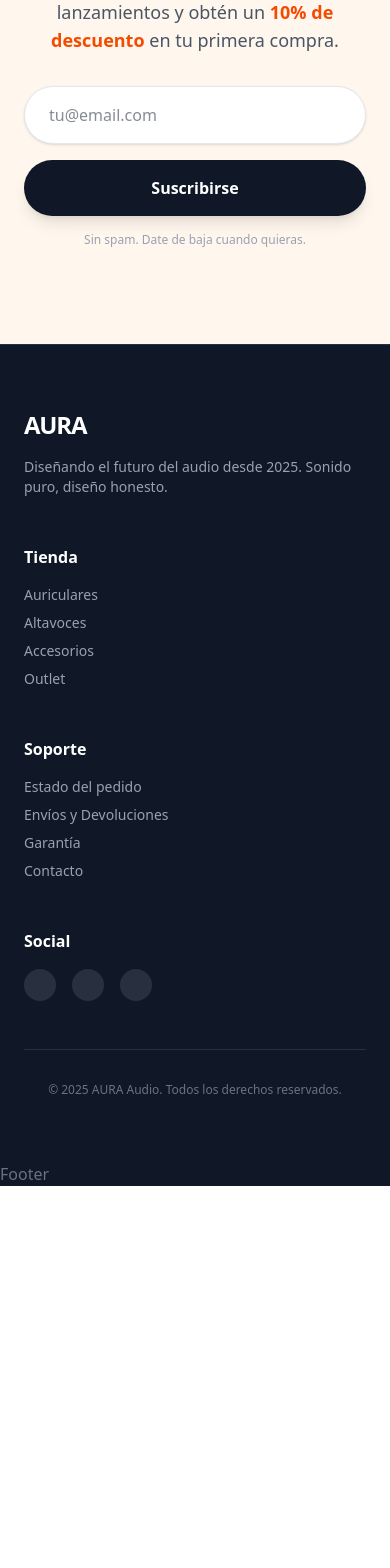
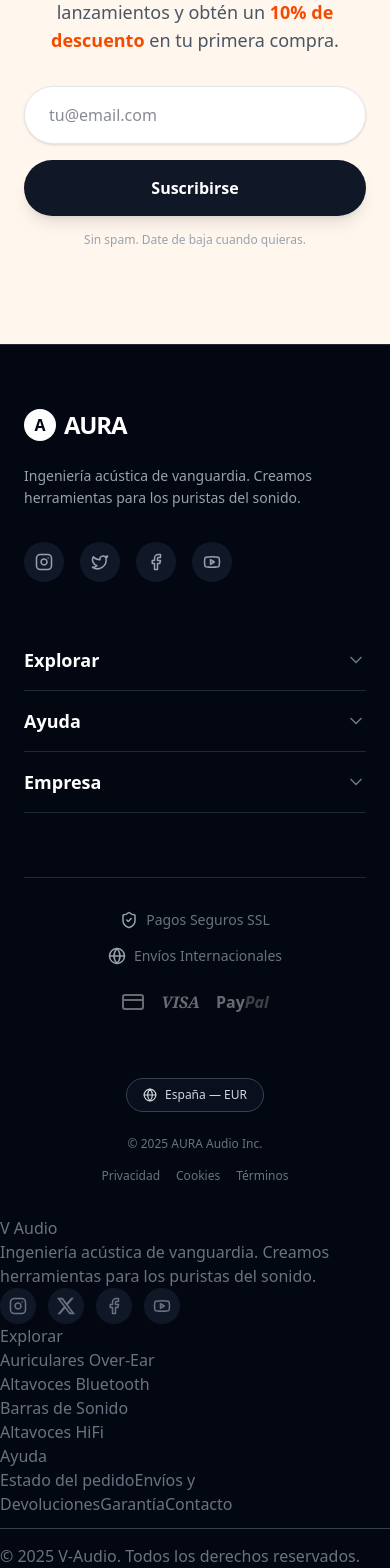
Before and after one commit to Radu-A/v-audio-store, a React (Vite) app in the folder client/: page /test in a window 390 px wide. Shown: the part 5269-6837 px from the top of the page. Before the commit the page ends 6455 px from the top, so only its background shows below. Built offline with nearby package versions, Linux system fonts and the light colour scheme.

Commit message:
add/x icon

```diff
--- a/client/src/components/Hero.jsx
+++ b/client/src/components/Hero.jsx
@@ -13,21 +13,21 @@ const HERO_SLIDES = [
     title: "Sonido gigante, un altavoz compacto",
     subtitle: "200 wattios de potencia para disfrutarlos donde quieras.",
     image:
-      "https://res.cloudinary.com/ds9uwjcs7/image/upload/v1763900159/Hero-Portable_mmwxfz.png",
+      "https://res.cloudinary.com/ds9uwjcs7/image/upload/v1765355961/v-roam-beast-white-hero_xc1ks5.png",
     cta: "Explorar Altavoces",
   },
   {
     title: "Música en estado puro",
     subtitle: "El sonido más fiel sobre el diseño más actual.",
     image:
-      "https://res.cloudinary.com/ds9uwjcs7/image/upload/v1763985705/Hero-HiFi-Light-Dark_epany8.png",
+      "https://res.cloudinary.com/ds9uwjcs7/image/upload/v1765355961/v-sense-mini-black-hero_oifdzy.png",
     cta: "Ver Artículo",
   },
   {
     title: "Una experiencia inmersiva",
     subtitle: "Vive el cine como nunca lo habías vivido antes.",
     image:
-      "https://res.cloudinary.com/ds9uwjcs7/image/upload/v1763975789/Hero-Soundbar_ohn3bx.png",
+      "https://res.cloudinary.com/ds9uwjcs7/image/upload/v1765355961/v-stage-cinema-black-hero_ak3dff.png",
     cta: "Ver Artículo",
   },
 ];
--- a/client/src/layout/Footer.jsx
+++ b/client/src/layout/Footer.jsx
@@ -1,7 +1,70 @@
-import React from "react";
+import { Link } from "react-router-dom";
+import { Instagram, Facebook, Youtube } from "lucide-react";
+
+// Componente del Icono X (Twitter)
+export const XIcon = ({ size = 24, className = "" }) => (
+  <svg
+    width={size}
+    height={size}
+    viewBox="0 0 24 24"
+    fill="currentColor"
+    xmlns="http://www.w3.org/2000/svg"
+    className={className}
+  >
+    <path d="M18.901 1.153h3.68l-8.04 9.19L24 22.846h-7.406l-5.8-7.584-6.638 7.584H.474l8.6-9.83L0 1.154h7.594l5.243 6.932ZM17.61 20.644h2.039L6.486 3.24H4.298Z" />
+  </svg>
+);
+
+const icons = [Instagram, XIcon, Facebook, Youtube];
+// const icons = [<Instagram />, <XIcon />, <Facebook />, <Youtube />];
 
 export default function Footer() {
   return (
-      <h2>Footer</h2>
+    <footer>
+      <div>
+        <div className="flex flex-col">
+          <h3>
+            <span>V</span> Audio
+          </h3>
+          <p>
+            Ingeniería acústica de vanguardia. Creamos herramientas para los
+            puristas del sonido.
+          </p>
+          <div className="flex gap-3">
+            {icons.map((Icon, i) => (
+              <a
+                href=""
+                className="flex justify-center items-center size-9 rounded-full bg-gray-900"
+              >
+                <Icon size={18} />
+              </a>
+            ))}
+          </div>
+        </div>
+        <div className="flex flex-col">
+          <h4>Explorar</h4>
+          <Link>Auriculares Over-Ear</Link>
+          <Link>Altavoces Bluetooth</Link>
+          <Link>Barras de Sonido</Link>
+          <Link>Altavoces HiFi</Link>
+        </div>
+        <div>
+          <h4>Ayuda</h4>
+          <Link>Estado del pedido</Link>
+          <Link>Envíos y Devoluciones</Link>
+          <Link>Garantía</Link>
+          <Link>Contacto</Link>
+        </div>
+        {/* <div>
+          <h4>Empresa</h4>
+          <Link>Sobre Nosotros</Link>
+          <Link>Sostenibilidad</Link>
+          <Link>Prensa</Link>
+          <Link>Carreras</Link>
+        </div> */}
+      </div>
+      <hr className="my-3 h-1 border-gray-700" />
+      <div>© 2025 V-Audio. Todos los derechos reservados.</div>
+    </footer>
   );
 }
--- a/client/src/layout/Layout.jsx
+++ b/client/src/layout/Layout.jsx
@@ -4,7 +4,7 @@ import Footer from "./Footer";
 
 export default function Layout() {
   return (
-    <div className="flex flex-col min-h-screen bg-gray-900">
+    <div className="flex flex-col min-h-screen bg-gray-950">
       <Header />
       <main className="flex-1">
         <Outlet />
--- a/client/src/pages/Test.jsx
+++ b/client/src/pages/Test.jsx
@@ -9,6 +9,14 @@ import {
   Play,
   ChevronRight,
   ChevronLeft,
+  Instagram,
+  Twitter,
+  Facebook,
+  Youtube,
+  Globe,
+  ShieldCheck,
+  CreditCard,
+  ChevronDown, // Nuevo import
 } from "lucide-react";
 
 // Mock Data para simular tus productos generados por IA
@@ -77,6 +85,45 @@ const App = () => {
   const [mobileMenuOpen, setMobileMenuOpen] = useState(false);
   const [currentSlide, setCurrentSlide] = useState(0);
 
+  // --- Lógica del Footer ---
+  const [footerOpen, setFooterOpen] = useState(null); // null, 'shop', 'support', 'company'
+
+  const toggleFooter = (section) => {
+    setFooterOpen(footerOpen === section ? null : section);
+  };
+
+  const FOOTER_LINKS = {
+    shop: {
+      title: "Explorar",
+      links: [
+        "Auriculares Over-Ear",
+        "In-Ear True Wireless",
+        "Altavoces Bluetooth",
+        "Soundbars",
+        "Ver Novedades",
+      ],
+    },
+    support: {
+      title: "Ayuda",
+      links: [
+        "Estado del pedido",
+        "Envíos y Devoluciones",
+        "Aura Care+ (Garantía)",
+        "Centro de Soporte",
+        "Contactar",
+      ],
+    },
+    company: {
+      title: "Empresa",
+      links: [
+        "Sobre Nosotros",
+        "Sostenibilidad",
+        "Prensa",
+        "Inversores",
+        "Carreras",
+      ],
+    },
+  };
   // Efecto para la navbar al hacer scroll
   useEffect(() => {
     const handleScroll = () => {
@@ -463,82 +510,132 @@ const App = () => {
         </div>
       </section>
 
-      {/* --- FOOTER --- */}
-      <footer className="bg-gray-900 text-white py-16 border-t border-white/10">
+      {/* --- SMART FOOTER --- */}
+      <footer className="bg-gray-950 text-white pt-16 pb-8 border-t border-gray-800">
         <div className="container mx-auto px-6">
-          <div className="grid grid-cols-1 md:grid-cols-4 gap-12">
-            <div className="space-y-4">
-              <h3 className="text-2xl font-bold tracking-tighter">AURA</h3>
-              <p className="text-gray-400 text-sm">
-                Diseñando el futuro del audio desde 2025. Sonido puro, diseño
-                honesto.
+          <div className="flex flex-col lg:flex-row gap-12 lg:gap-8 mb-16">
+            {/* 1. Brand Identity (Siempre visible y primero) */}
+            <div className="lg:w-1/3 space-y-6">
+              <div className="flex items-center gap-2">
+                <div className="w-8 h-8 rounded-full bg-white text-gray-950 flex items-center justify-center font-bold">
+                  A
+                </div>
+                <span className="text-2xl font-bold tracking-tighter">
+                  AURA
+                </span>
+              </div>
+              <p className="text-gray-400 text-sm leading-relaxed max-w-xs">
+                Ingeniería acústica de vanguardia. Creamos herramientas para los
+                puristas del sonido.
               </p>
+              <div className="flex space-x-4 pt-2">
+                {[Instagram, Twitter, Facebook, Youtube].map((Icon, i) => (
+                  <a
+                    key={i}
+                    href="#"
+                    className="w-10 h-10 rounded-full bg-gray-900 flex items-center justify-center text-gray-400 hover:bg-white hover:text-gray-950 transition-all duration-300"
+                  >
+                    <Icon size={18} />
+                  </a>
+                ))}
+              </div>
             </div>
 
-            <div>
-              <h4 className="font-bold mb-4">Tienda</h4>
-              <ul className="space-y-2 text-gray-400 text-sm">
-                <li>
-                  <a href="#" className="hover:text-white transition-colors">
-                    Auriculares
-                  </a>
-                </li>
-                <li>
-                  <a href="#" className="hover:text-white transition-colors">
-                    Altavoces
-                  </a>
-                </li>
-                <li>
-                  <a href="#" className="hover:text-white transition-colors">
-                    Accesorios
-                  </a>
-                </li>
-                <li>
-                  <a href="#" className="hover:text-white transition-colors">
-                    Outlet
-                  </a>
-                </li>
-              </ul>
+            {/* 2. Dynamic Links Section (Grid en Desktop / Acordeón en Mobile) */}
+            <div className="lg:w-2/3 grid grid-cols-1 md:grid-cols-3 gap-0 md:gap-8">
+              {Object.entries(FOOTER_LINKS).map(([key, section]) => (
+                <div
+                  key={key}
+                  className="border-b border-gray-800 md:border-none"
+                >
+                  {/* Header del Acordeón / Título Desktop */}
+                  <button
+                    onClick={() => window.innerWidth < 768 && toggleFooter(key)}
+                    className="w-full flex justify-between items-center py-4 md:py-0 md:mb-6 group"
+                  >
+                    <h4 className="font-bold text-lg text-left">
+                      {section.title}
+                    </h4>
+                    {/* Flecha solo visible en móvil */}
+                    <ChevronDown
+                      className={`md:hidden text-gray-500 transition-transform duration-300 ${
+                        footerOpen === key ? "rotate-180" : ""
+                      }`}
+                      size={20}
+                    />
+                  </button>
+
+                  {/* Lista de enlaces (Animación de altura en móvil) */}
+                  <div
+                    className={`overflow-hidden transition-all duration-300 ease-in-out md:block md:h-auto ${
+                      footerOpen === key
+                        ? "max-h-60 opacity-100 mb-6"
+                        : "max-h-0 opacity-0 md:opacity-100 md:max-h-none"
+                    }`}
+                  >
+                    <ul className="space-y-3 text-gray-400 text-sm">
+                      {section.links.map((link, idx) => (
+                        <li key={idx}>
+                          <a
+                            href="#"
+                            className="hover:text-orange-500 transition-colors block py-1"
+                          >
+                            {link}
+                          </a>
+                        </li>
+                      ))}
+                    </ul>
+                  </div>
+                </div>
+              ))}
+            </div>
+          </div>
+
+          {/* 3. Trust & Badges (Reagrupado para móvil) */}
+          <div className="border-t border-gray-800 py-8 mb-4 flex flex-col md:flex-row justify-between items-center gap-6 text-center md:text-left">
+            <div className="flex flex-col sm:flex-row items-center gap-4 sm:gap-6 text-gray-500 text-sm">
+              <div className="flex items-center gap-2">
+                <ShieldCheck size={18} className="text-gray-400" />
+                <span>Pagos Seguros SSL</span>
+              </div>
+              <div className="hidden sm:block w-1 h-1 bg-gray-700 rounded-full"></div>
+              <div className="flex items-center gap-2">
+                <Globe size={18} className="text-gray-400" />
+                <span>Envíos Internacionales</span>
+              </div>
             </div>
 
-            <div>
-              <h4 className="font-bold mb-4">Soporte</h4>
-              <ul className="space-y-2 text-gray-400 text-sm">
-                <li>
-                  <a href="#" className="hover:text-white transition-colors">
-                    Estado del pedido
-                  </a>
-                </li>
-                <li>
-                  <a href="#" className="hover:text-white transition-colors">
-                    Envíos y Devoluciones
-                  </a>
-                </li>
-                <li>
-                  <a href="#" className="hover:text-white transition-colors">
-                    Garantía
-                  </a>
-                </li>
-                <li>
-                  <a href="#" className="hover:text-white transition-colors">
-                    Contacto
-                  </a>
-                </li>
-              </ul>
+            {/* Mockup de tarjetas */}
+            <div className="flex items-center gap-4 opacity-40 grayscale hover:grayscale-0 transition-all duration-500">
+              <CreditCard size={24} />
+              <span className="font-serif font-bold italic">VISA</span>
+              <span className="font-bold">
+                Pay<span className="text-blue-400 italic">Pal</span>
+              </span>
+            </div>
+          </div>
+
+          {/* 4. Bottom Legal (Stack en móvil, Row en desktop) */}
+          <div className="flex flex-col-reverse md:flex-row justify-between items-center text-xs text-gray-500 gap-6 pt-4">
+            <div className="flex flex-col md:flex-row items-center gap-2 md:gap-6">
+              <span>© 2025 AURA Audio Inc.</span>
+              <div className="flex gap-4 md:gap-6 mt-2 md:mt-0">
+                <a href="#" className="hover:text-white transition-colors">
+                  Privacidad
+                </a>
+                <a href="#" className="hover:text-white transition-colors">
+                  Cookies
+                </a>
+                <a href="#" className="hover:text-white transition-colors">
+                  Términos
+                </a>
+              </div>
             </div>
 
-            <div>
-              <h4 className="font-bold mb-4">Social</h4>
-              <div className="flex space-x-4">
-                {/* Social Placeholders */}
-                <div className="w-8 h-8 bg-white/10 rounded-full hover:bg-white/30 transition-colors cursor-pointer"></div>
-                <div className="w-8 h-8 bg-white/10 rounded-full hover:bg-white/30 transition-colors cursor-pointer"></div>
-                <div className="w-8 h-8 bg-white/10 rounded-full hover:bg-white/30 transition-colors cursor-pointer"></div>
-              </div>
-            </div>
-          </div>
-          <div className="border-t border-white/10 mt-12 pt-8 text-center text-gray-500 text-xs">
-            © 2025 AURA Audio. Todos los derechos reservados.
+            <button className="flex items-center gap-2 text-gray-300 hover:text-white transition-colors border border-gray-700 px-4 py-2 rounded-full hover:border-gray-500 bg-gray-900/50">
+              <Globe size={14} />
+              <span>España — EUR</span>
+            </button>
           </div>
         </div>
       </footer>
```
